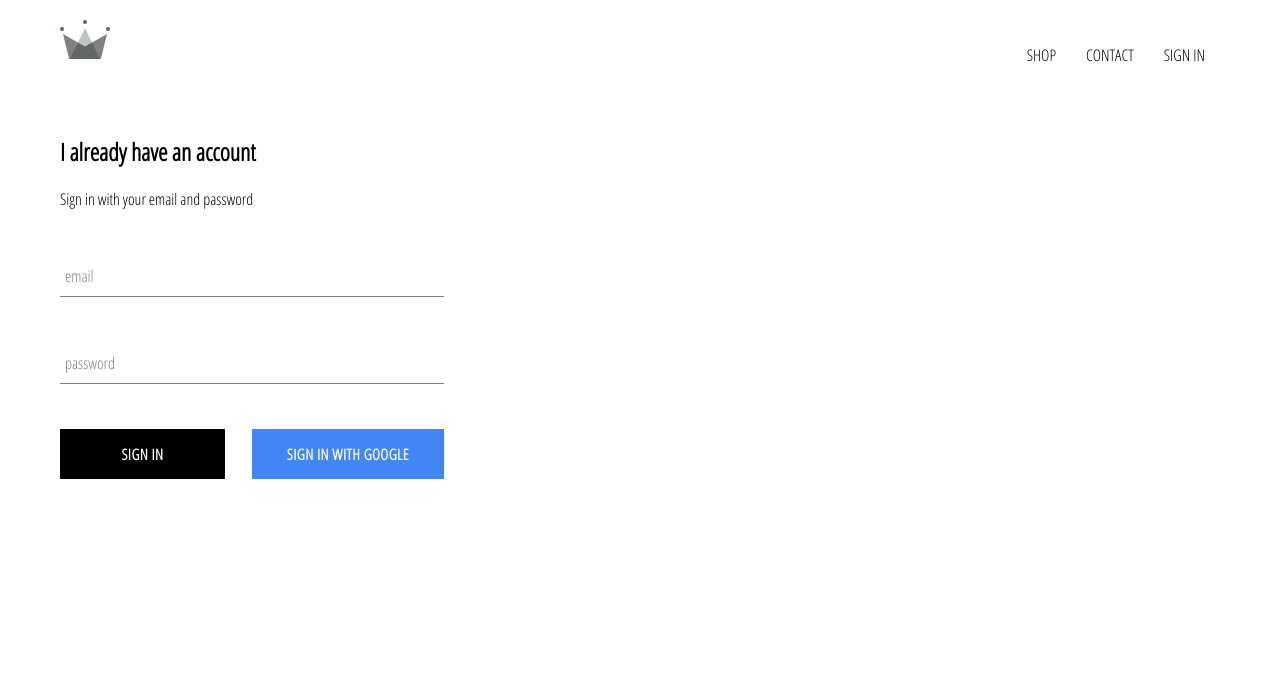
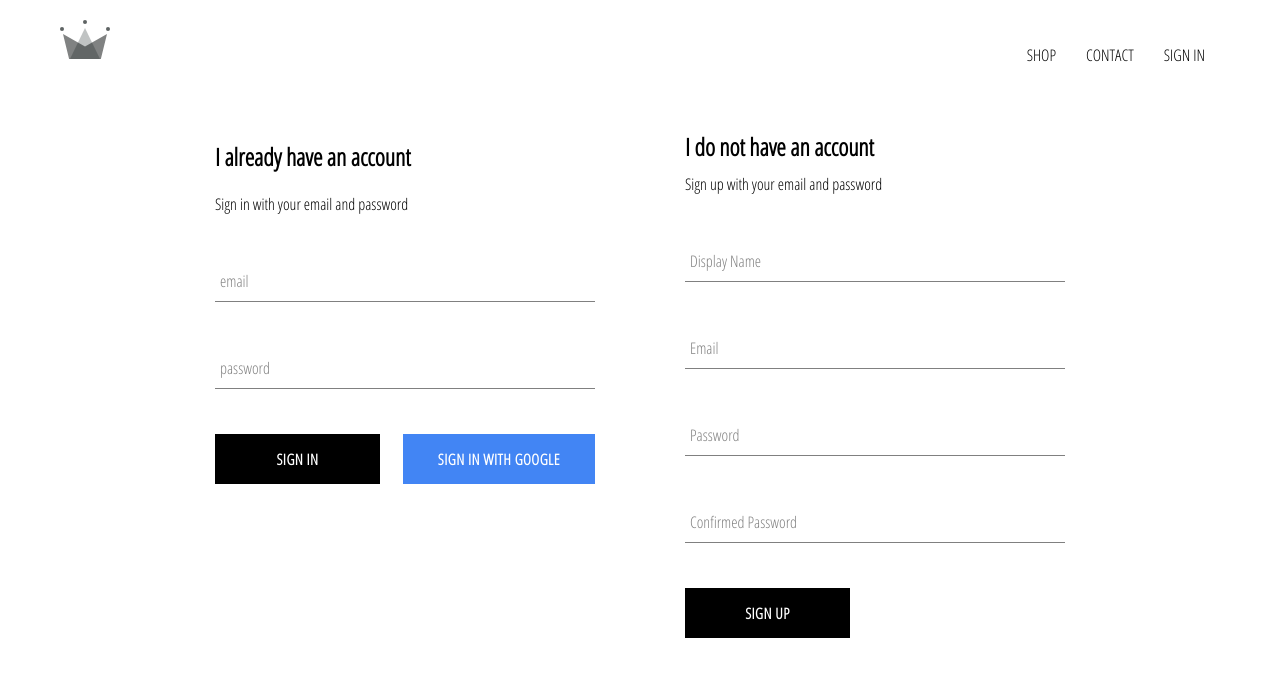
Before and after one commit to kuwano12/crwn-clothing, a React (Create React App) app: page /signin in a window 1280 px wide. Shown: the top 676 px of the page. Built offline with nearby package versions, Linux system fonts and the light colour scheme; no server answers.

Commit message:
implement firebase, include firestore

```diff
--- a/src/App.css
+++ b/src/App.css
@@ -7,6 +7,7 @@
     text-decoration: none;
     color: black;
 }
+
 * {
     box-sizing: border-box;
 }
--- a/src/App.js
+++ b/src/App.js
@@ -4,7 +4,7 @@
 import ShopPage from './pages/shop/shop.component.jsx';
 import Header from './components/header/header.component';
 import SignInAndSignUpPage from './pages/signin-in-and-sign-up/sigin-in-and-sign-up.component';
-import { auth } from './firebase/firebase.utils';
+import { auth, createUserProfileDocument } from './firebase/firebase.utils';
 import React from 'react';
 
 class App extends React.Component {
@@ -18,9 +18,21 @@
 
 
     componentDidMount() {
-        this.unsubscribeFromAuth = auth.onAuthStateChanged(user => {
-            this.setState({ currentUser: user });
-            console.log(user);
+        this.unsubscribeFromAuth = auth.onAuthStateChanged(async userAuth => {
+            if(userAuth) {
+                const userRef = await createUserProfileDocument(userAuth);
+                userRef.onSnapshot(snapShot => {
+                    this.setState({
+                        currentUser: {
+                            id: snapShot.id,
+                            ...snapShot.data()
+                        }
+                    });
+                    console.log(this.state);
+
+                });
+            }
+            this.setState({ currentUser: userAuth });
         });
     }
 
--- a/src/components/sign-in/sign-in.component.jsx
+++ b/src/components/sign-in/sign-in.component.jsx
@@ -17,10 +17,12 @@
         event.preventDefault();
         this.setState({ email: '', password: ''});
     }
+
     handleChange = event => {
         const { value, name } = event.target;
         this.setState({ [name]: value });
     }
+
     render() {
         return(
             <div className="sign-in">
--- a/src/components/sign-in/sign-in.styles.scss
+++ b/src/components/sign-in/sign-in.styles.scss
@@ -1,13 +1,14 @@
 .sign-in {
-    width: 30vw;
+    width: 380px;
     display: flex;
     flex-direction: column;
-}
 
     .title {
         margin: 10px 0;
     }
+
     .buttons {
         display: flex;
         justify-content: space-between;
     }
+}
--- /dev/null
+++ b/src/components/sign-up/sign-up.component.jsx
@@ -0,0 +1,96 @@
+import React from 'react';
+import FormInput from '../form-input/form-input.component';
+import CustomButton from '../custom-button/custom-button.component';
+
+import { auth, createUserProfileDocument } from '../../firebase/firebase.utils';
+
+import "./sign-up.styles.scss";
+
+class SignUp extends React.Component {
+    constructor(){
+        super();
+
+        this.state = {
+            displayName: '',
+            email: '',
+            password: '',
+            confirmedPassword: ''
+        }
+    }
+
+    handleSubmit = async event => {
+        event.preventDefault();
+        const { displayName, email, password, confirmedPassword } = this.state;
+        if(password != confirmedPassword) {
+            alert("passwords don't match");
+            return;
+        }
+
+        try {
+            const { user } = await auth.createUserWithEmailAndPassword(email, password);
+            await createUserProfileDocument(user, { displayName });
+            this.setState({
+                displayName: '',
+                email: '',
+                password: '',
+                confirmedPassword: ''
+            });
+        } catch (error) {
+            console.error(error);
+        }
+    }
+
+    handleChange = event => {
+        const { name, value } = event.target;
+        this.setState({ [name]: value });
+    }
+
+    render(){
+        const { displayName, email, password, confirmedPassword } = this.state;
+        return(
+            <div className="sign-up">
+                <h2 className="title">I do not have an account</h2>
+                <span>Sign up with your email and password</span>
+                <form className="sign-up-form" onSubmit={this.handleSubmit}>
+
+                    <FormInput
+                        type="text"
+                        name="displayName"
+                        value={displayName}
+                        onChange={this.handleChange}
+                        label="Display Name"
+                        required
+                    />
+                    <FormInput
+                        type="text"
+                        name="email"
+                        value={email}
+                        onChange={this.handleChange}
+                        label="Email"
+                        required
+                    />
+                    <FormInput
+                        type="password"
+                        name="password"
+                        value={password}
+                        onChange={this.handleChange}
+                        label="Password"
+                        required
+                    />
+                    <FormInput
+                        type="password"
+                        name="confirmedPassword"
+                        value={confirmedPassword}
+                        onChange={this.handleChange}
+                        label="Confirmed Password"
+                        required
+                    />
+                    <CustomButton type="submit"> SIGN UP </CustomButton>
+                </form>
+            </div>
+        )
+    }
+
+}
+
+export default SignUp;
--- /dev/null
+++ b/src/components/sign-up/sign-up.styles.scss
@@ -0,0 +1,9 @@
+.sign-up {
+    display: flex;
+    flex-direction: column;
+    width: 380px;
+
+    .title {
+        margin: 10px 0;
+    }
+}
--- a/src/firebase/firebase.utils.js
+++ b/src/firebase/firebase.utils.js
@@ -12,6 +12,28 @@
     measurementId: "G-8VGPEZYLRS"
   };
 
+export const createUserProfileDocument = async(userAuth, additionalData) => {
+    if(!userAuth) return;
+    const userRef = firestore.doc(`users/${userAuth.uid}`);
+    const snapShot = await userRef.get();
+
+    if(!snapShot.exists) {
+        const { displayName, email } = userAuth;
+        const createdAt = new Date();
+        try {
+            await userRef.set({
+                displayName,
+                email,
+                createdAt,
+                ...additionalData
+            })
+        } catch (error) {
+            console.log('error creating user', error.message);
+        }
+    }
+    return userRef;
+}
+
 firebase.initializeApp(config);
 
 export const auth = firebase.auth();
--- a/src/pages/signin-in-and-sign-up/sigin-in-and-sign-up.component.jsx
+++ b/src/pages/signin-in-and-sign-up/sigin-in-and-sign-up.component.jsx
@@ -1,10 +1,13 @@
 import React from 'react'
 import './sigin-in-and-sign-up.styles.scss';
 import SignIn from '../../components/sign-in/sign-in.component';
+import SignUp from '../../components/sign-up/sign-up.component';
+
 
 const SignInAndSignUpPage = () => (
-    <div className="sigin-in-and-sign-up">
+    <div className="sign-in-and-sign-up">
         <SignIn />
+        <SignUp />
     </div>
 );
 export default SignInAndSignUpPage;
--- a/src/pages/signin-in-and-sign-up/sigin-in-and-sign-up.styles.scss
+++ b/src/pages/signin-in-and-sign-up/sigin-in-and-sign-up.styles.scss
@@ -0,0 +1,6 @@
+.sign-in-and-sign-up {
+    width: 850px;
+    display: flex;
+    justify-content: space-between;
+    margin: 30px auto;
+}
```
Lines whose indentation alone changed are shown as unchanged.
